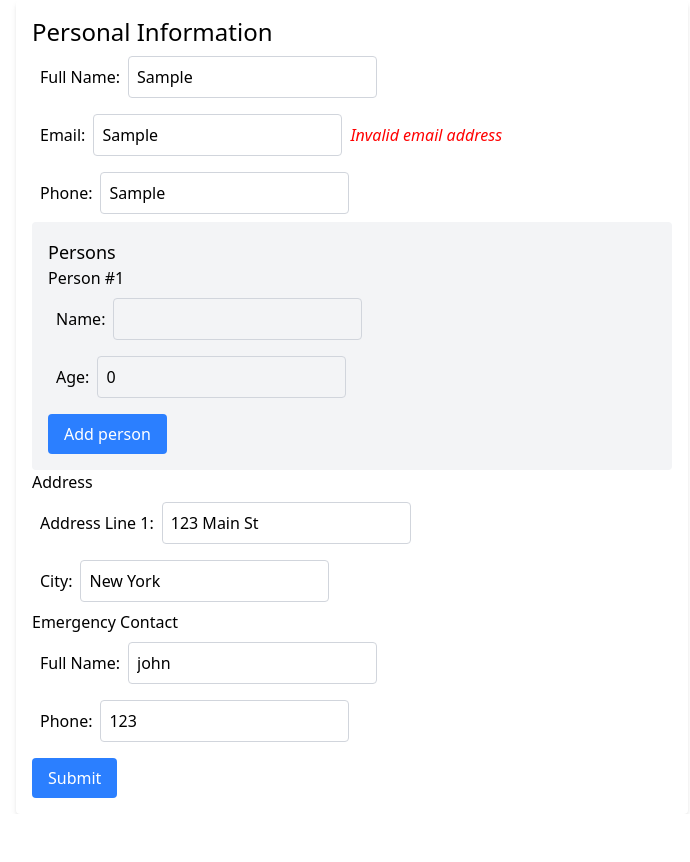
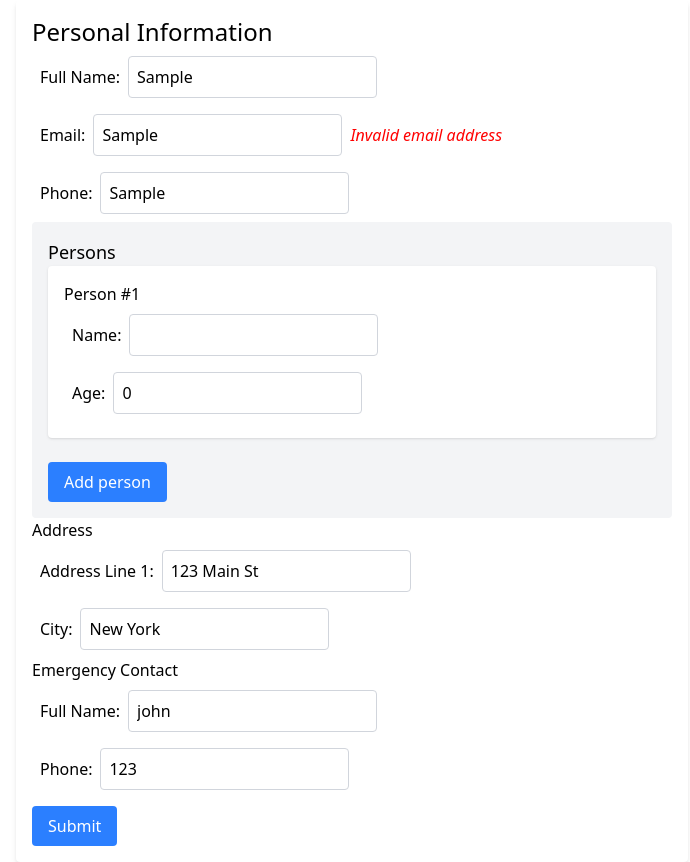
Before and after one commit to israel-lissak/tanstack-form-example, a React (Vite) app: page / in a window 1280 px wide. Both pictures are taken after typing "Sample", "Sample", "Sample" into the empty fields and a click on the button "Add person". Shown: the whole page, without its empty margins (288-978 px from the left). Before the commit the page ends 814 px from the top, so only its background shows below. Built offline with nearby package versions, Linux system fonts and the light colour scheme.

Commit message:
Added styling

```diff
--- a/src/features/people/person-fieldes.tsx
+++ b/src/features/people/person-fieldes.tsx
@@ -13,7 +13,7 @@ export const FieldGroupPerson = withFieldGroup({
     },
     render: function Render({ group, title }) {
         return (
-            <>
+            <div className="flex flex-col  p-4 bg-white shadow rounded mb-4">
                 <h3>{title}</h3>
                 <group.AppField
                     name="name"
@@ -23,7 +23,7 @@ export const FieldGroupPerson = withFieldGroup({
                     name="age"
                     children={(field) => <field.NumberField label="Age" />}
                 />
-            </>
+            </div>
         );
     },
 });
```
